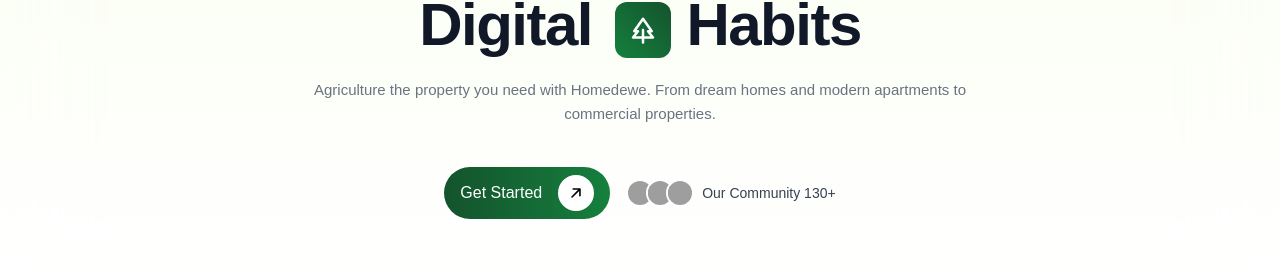
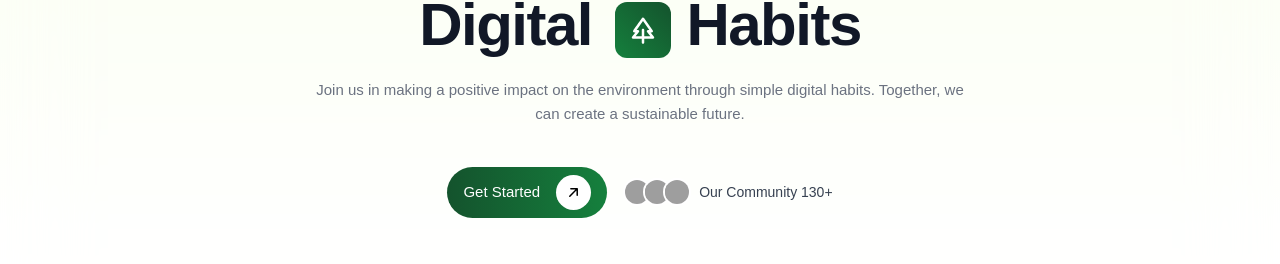
Before and after one commit to ayuarista/echolife, a React (Create React App) app: page / in a window 1280 px wide. Shown: the part 215-479 px from the top of the page. Built offline with nearby package versions, Linux system fonts and the light colour scheme; grey boxes are pictures that could not be loaded.

Commit message:
fixxxx jumbotron terakhir pls muak

```diff
--- a/src/components/organisms/Hero.jsx
+++ b/src/components/organisms/Hero.jsx
@@ -12,7 +12,7 @@
   return (
     <section className="
       relative min-h-screen w-full
-      bg-gradient-to-b from-lime-50 via-white to-transparent dark:bg-base-300
+      bg-gradient-to-b from-lime-50 via-white to-transparent dark:bg-gradient-to-b dark:from-green-900 dark:via-base-300 dark:to-transparent
       flex items-center justify-center overflow-hidden
       "
     >
@@ -32,10 +32,10 @@
             mb-6 inline-flex items-center gap-2
             rounded-full px-5 py-2
             backdrop-blur-md border-gray-300 border
-            text-gray-700 dark:text-gray-200
+            text-gray-700 dark:text-gray-300
             text-sm font-medium
           ">
-            <FaLeaf className="text-green-700 dark:text-green-400 text-lg" />
+            <FaLeaf className="text-green-700 dark:text-primary text-lg" />
             Echolife - Sustain together
           </div>
 
@@ -51,7 +51,7 @@
             Digital <span className="inline-flex items-center">
               <span className="
                 inline-flex w-12 h-12 sm:w-14 sm:h-14
-                rounded-xl bg-gradient-to-tr from-green-700 to-green-900 dark:bg-green-500
+                rounded-xl bg-gradient-to-tr from-green-700 to-green-900 dark:bg-gradient-to-br dark:from-green-400 dark:to-green-700
                 items-center justify-center ml-2
               ">
                 <TiTree className="text-white text-3xl" />
@@ -64,17 +64,15 @@
             text-gray-500 dark:text-gray-300
             max-w-2xl text-[15px] leading-relaxed mb-10
           ">
-            Agriculture the property you need with Homedewe. From dream homes and
-            modern apartments to commercial properties.
+            Join us in making a positive impact on the environment through simple digital habits. Together, we can create a sustainable future.
           </p>
 
           {/* Buttons */}
           <div className="flex flex-col sm:flex-row items-center gap-4 mb-12">
             <button className="
-              group p-2 bg-gradient-to-l from-green-700 to-green-900 dark:bg-hero
-              hover:bg-green-900 dark:hover:bg-green-400
+              group p-2 bg-gradient-to-l from-green-700 to-green-900 dark:bg-gradient-to-br dark:from-green-400 dark:to-green-700
               text-white rounded-full transition-all duration-300
-              flex items-center gap-4 px-4
+              flex items-center gap-4 px-4 text-sm md:text-[15px]
             ">
               Get Started
               <div className="
--- a/src/components/organisms/SectionArticle.jsx
+++ b/src/components/organisms/SectionArticle.jsx
@@ -1,4 +1,4 @@
-import React from 'react'
+import React from "react";
 import { Link } from "react-router-dom";
 import Articles from "../../components/molecules/ArticleCard";
 import DataArticle from "../../data/DataArticle";
@@ -8,7 +8,11 @@
 
   return (
     <div className="mt-16 mx-8 lg:mx-12">
-    <div className="flex items-center justify-between gap-6" data-aos="fade-down" data-aos-duration="1000">
+      <div           data-aos="fade-up"
+          data-aos-duration="1000">
+        <div
+          className="flex items-center justify-between gap-6"
+        >
           <div>
             <p className="text-hero tracking-widest text-sm dark:text-white">
               ARTICLES
@@ -26,10 +30,15 @@
         <p className="mt-1 font-Poppins text-sm text-gray-500 dark:text-gray-200 max-w-[35rem] text-justify leading-relaxed">
           If we choose to ignore the importance of reducing, reusing, and
           recycling, the environmental consequences will be severe and
-      long-lasting. Landfills will overflow with waste, leading to
-      increased pollution in our air, soil, and water.
+          long-lasting. Landfills will overflow with waste, leading to increased
+          pollution in our air, soil, and water.
         </p>
-    <div className="mt-10 grid grid-cols-1 md:grid-cols-2 lg:grid-cols-3 gap-2 md:gap-5 lg:gap-10 place-items-center" data-aos="fade-up" data-aos-duration="1000">
+      </div>
+      <div
+        className="mt-10 grid grid-cols-1 md:grid-cols-2 lg:grid-cols-3 gap-2 md:gap-5 lg:gap-10 place-items-center"
+        data-aos="fade-down"
+        data-aos-duration="1000"
+      >
         {article.map((DataArticle, index) => (
           <Articles
             key={index}
@@ -41,7 +50,7 @@
         ))}
       </div>
     </div>
-  )
-}
+  );
+};
 
-export default SectionArticle
+export default SectionArticle;
```
Lines whose indentation alone changed are shown as unchanged.
